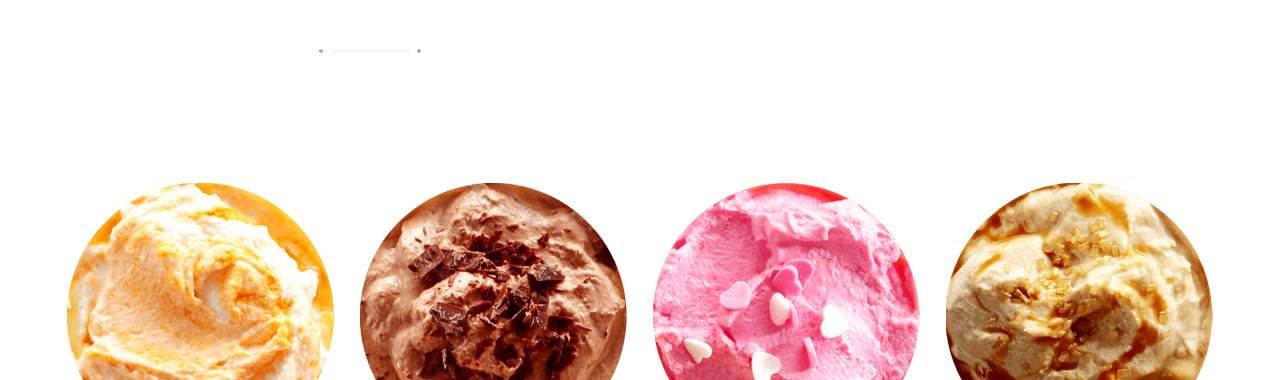
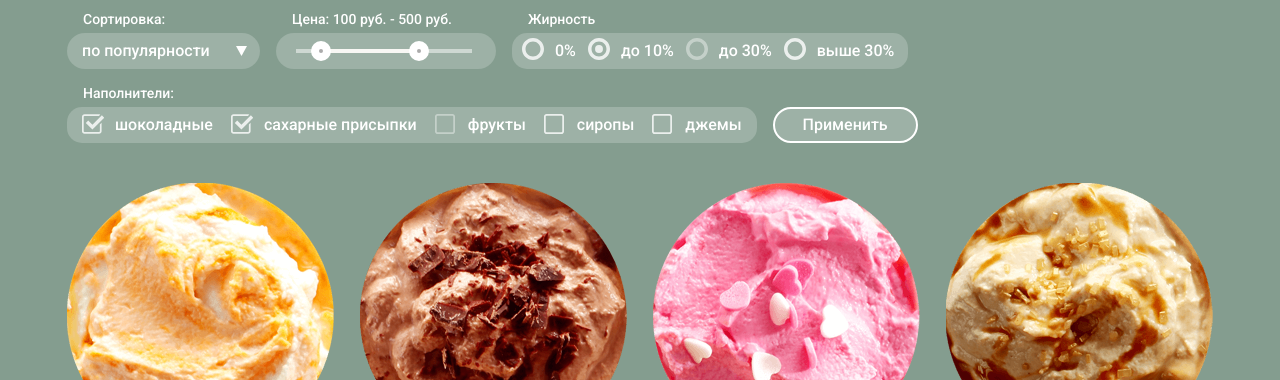
Before and after one commit to frontender-training/gllacy-base-23, a plain HTML site: page catalog.html in a window 1280 px wide. Shown: the part 175-555 px from the top of the page. Drawn offline with Linux system fonts and the light colour scheme.

Commit message:
fix: back backgrpund color

```diff
--- a/css/style.css
+++ b/css/style.css
@@ -10,6 +10,7 @@ body {
 	color: rgb(255, 255, 255);
 	word-break: break-word;
 
+	background-color: rgb(132, 157, 143);
 	background-repeat: no-repeat;
 	background-position: top center;
 }
```
